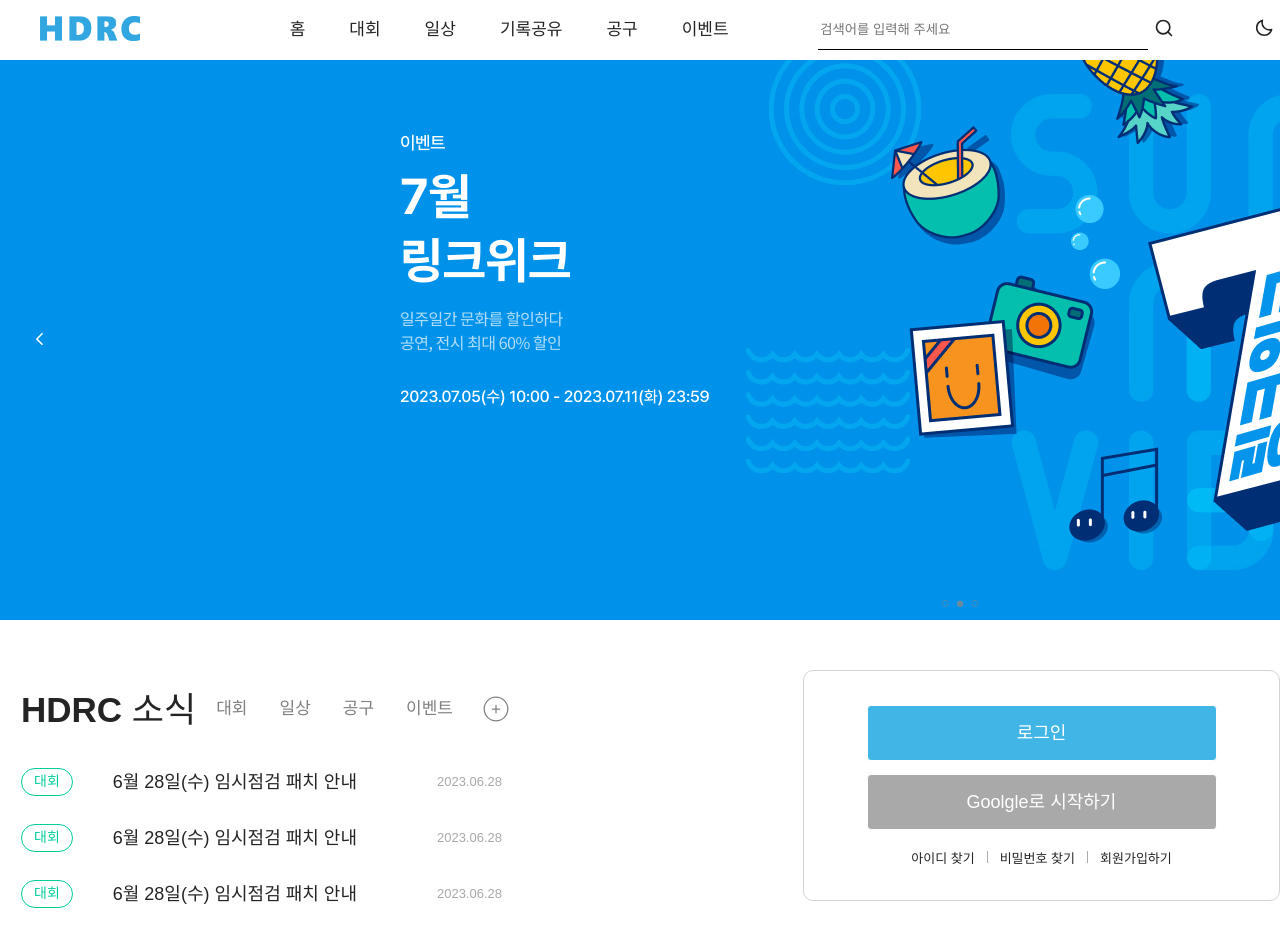
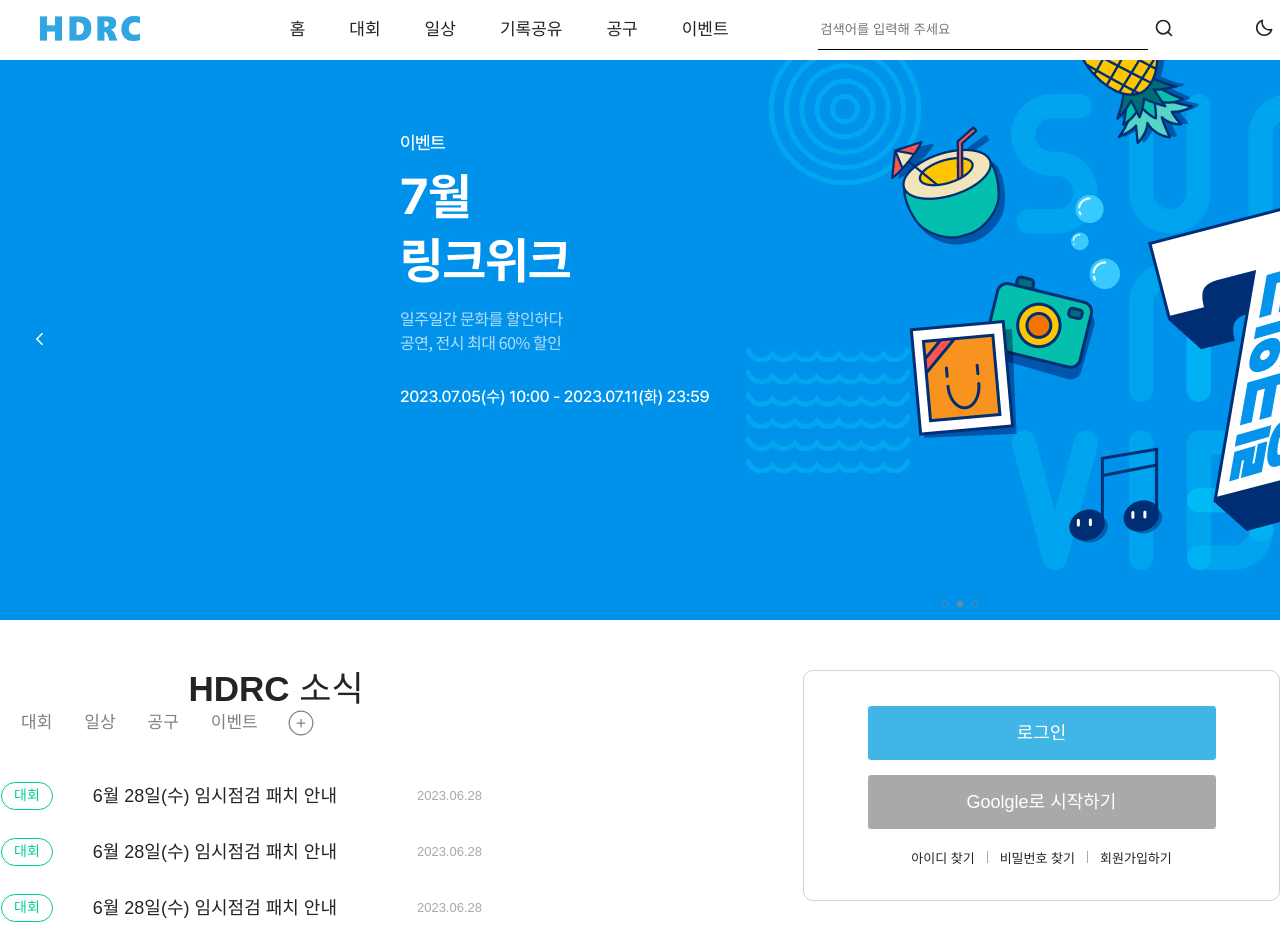
Before and after one commit to leesh2985/Portfolio00, a React (Vite) app: page / in a window 1280 px wide. Shown: the top 950 px of the page. Built offline with nearby package versions, Linux system fonts and the light colour scheme.

Commit message:
float: left;를 사용 안할려고하는데..

```diff
--- a/src/component/body/left/Left.tsx
+++ b/src/component/body/left/Left.tsx
@@ -52,16 +52,15 @@ export default function Left() {
 }
 
 const LeftSection = styled.section`
-  width: 530px;
+  width: 550px;
   height: 230px;
   border: 1px solid #fff;
   background-color: #fff;
-  padding: 21px 20px 0px;
   border-radius: 10px;
 `;
 
 const LeftTitle = styled.h3`
-  float: left;
+  display: inline-block;
   font-size: 2.1875rem;
   font-weight: bold;
 `;
```
